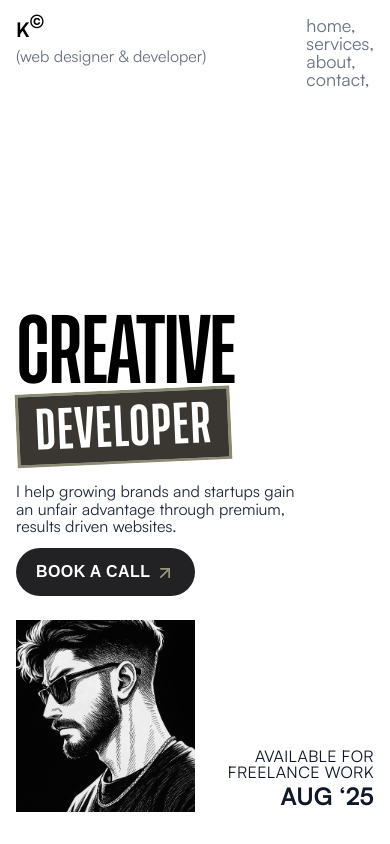
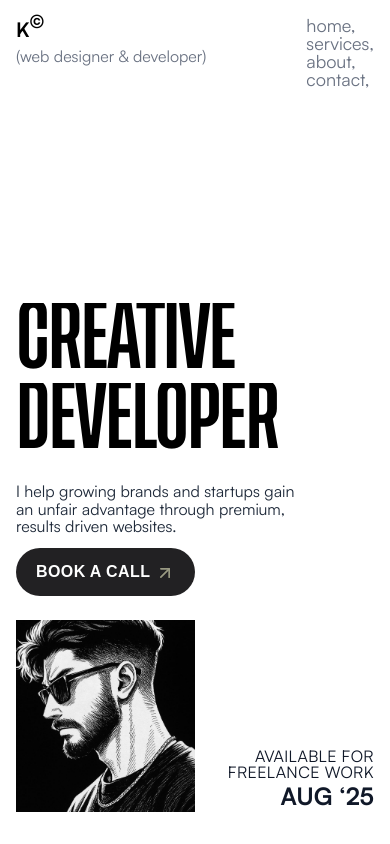
Before and after one commit to karan1310-bit/amateurK, a Next.js app: page / in a window 390 px wide. Shown: the top 844 px of the page. Built offline with nearby package versions, Linux system fonts and the light colour scheme; a web font is replaced by a local one.

Commit message:
hero h1 removal n footer

```diff
--- a/components/Clock.jsx
+++ b/components/Clock.jsx
@@ -41,7 +41,7 @@ export default function Clock() {
   return (
     <p
       ref={clockRef}
-      className="text-sm md:text-lg font-satoshi font-medium tracking-wider md:text-right"
+      className="text-sm md:text-lg font-satoshi font-light tracking-wider md:text-right"
     >
       {formatTime(time)}
     </p>
--- a/components/Footer.jsx
+++ b/components/Footer.jsx
@@ -28,7 +28,7 @@ export default function Footer() {
           {/* Socials */}
           <div>
             <h3 className="font-normal text-lg md:text-2xl mb-4 border-b border-gray-600 pb-2 md:pb-4">Socials</h3>
-            <ul className="space-y-2 text-base md:text-sm leading-tight">
+            <ul className="space-y-2 text-sm md:text-lg leading-tight">
               <li><Effect title="LinkedIn" link="https://www.linkedin.com/in/karan-singh-bhati-2b4888316?utm_source=share&utm_campaign=share_via&utm_content=profile&utm_medium=android_app" /></li>
               <li><Effect title="X" link="https://x.com/bhati_131?t=vnNfkKdx59cJmwNvNuOHrQ&s=09" /></li>
               <li><Effect title="Instagram" link="https://www.instagram.com/bhati_.01?igsh=Z3VyZjlpYjh5Znc2" /></li>
@@ -45,13 +45,13 @@ export default function Footer() {
 
         {/* Bottom Section */}
         <div className="flex flex-row justify-between items-start sm:items-center pt-6 text-sm md:text-lg">
-          <p className="text-sm font-normal leading-tight tracking-tight">
+          <p className="text-sm md:text-lg font-normal leading-tight tracking-tight">
             © 2025 Karan<br className="sm:hidden" /> All rights reserved.
           </p>
 
           {/* Local Time */}
           <div className="text-right">
-            <p className="font-normal uppercase text-sm md:text-lg tracking-wider">Local Time</p>
+            <p className="font-normal text-sm md:text-lg tracking-wider">Local Time</p>
             <Clock />
           </div>
         </div>
--- a/components/Hero.jsx
+++ b/components/Hero.jsx
@@ -69,18 +69,16 @@ export default function HeroSection() {
             <div className="flex flex-col md:flex-row md:justify-center md:items-end gap-0 md:gap-8 mb-4 md:mb-12">
               {/* CREATIVE */}
               <div className="overflow-hidden">
-                <h1 className="text-creative text-[4.5rem] md:text-[9rem] font-normal font-turtosk pt-2 md:pt-0 md:pb-6 uppercase leading-none tracking-tight">
+                <h1 className="text-creative text-[4.5rem] md:text-[9rem] font-normal font-turtosk pt-0 md:pt-0 pb-2 md:pb-6 uppercase leading-none tracking-tight">
                   CREATIVE
                 </h1>
               </div>
 
               {/* DEVELOPER */}
-              <div className="hero-text-scroll rotate-[-2.5deg] border-[1vw] w-fit md:border-[0.5vw] border-[#8B8B72] [clip-path:polygon(50%_0,50%_0,50%_100%,50%_100%)]">
-                <div className="bg-[#3a3733]">
-                  <h1 className="hero-developer uppercase text-[2.7rem] md:text-[8rem] font-turtosk font-normal text-[#FFFFFF] leading-[1.1] tracking-wide px-4 pb-2 md:pb-6 pt-3 md:pt-0">
-                    Developer
-                  </h1>
-                </div>
+              <div className="overflow-hidden">
+                <h1 className="text-creative text-[4.5rem] md:text-[9rem] font-normal font-turtosk pt-0 md:pt-0 pb-2 md:pb-6 uppercase leading-none tracking-tight">
+                  Developer
+                </h1>
               </div>
             </div>
           </div>
```
